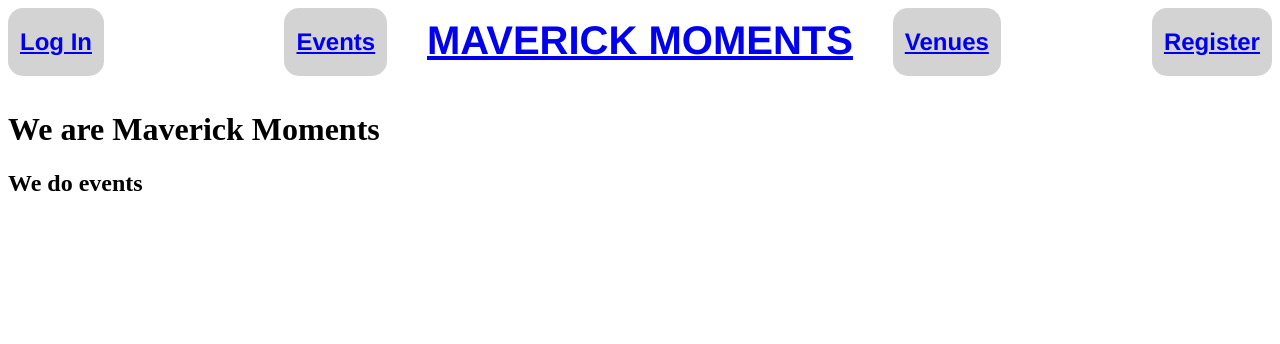
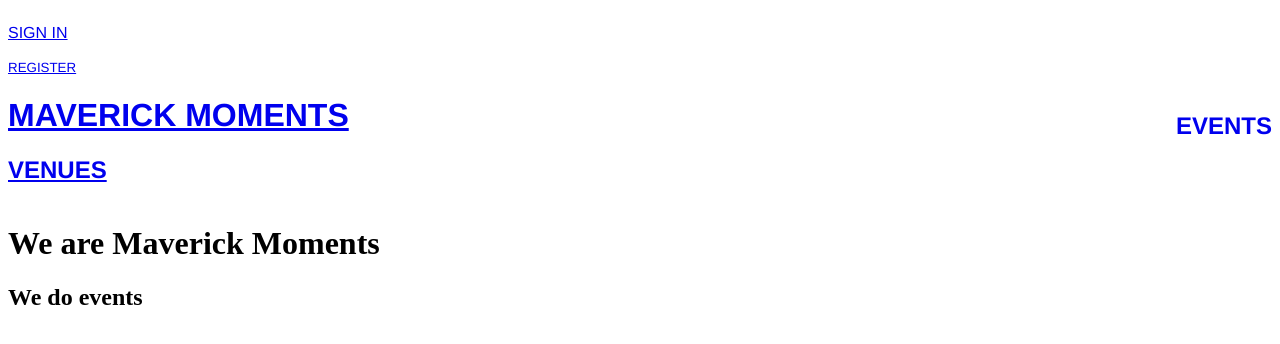
Before and after one commit to acg-UNO/g3-maverick-moments, a Django app: page / in a window 1280 px wide. Shown: the top 344 px of the page. Run offline with Django 5.2, Linux system fonts and the light colour scheme.

Commit message:
top-nav styled (not logged in)

```diff
--- a/EventManager/templates/EventManager/base.html
+++ b/EventManager/templates/EventManager/base.html
@@ -10,44 +10,42 @@
 </head>
 <body>
     <div class="topnav">
-        <div style="width: 30%; float: left;">
+        <div class="topnav-outside">
 
             {% if user.is_authenticated %}
-                <div style="width: 20%; float: left;">
+
+                <div>
                     hello, {{ user.username }}
                 </div>
-                <div style="width: 20%; float: left;">
+                <div>
                     <form action="{% url 'logout' %}" method="post">
                         {% csrf_token %}
                         <button type="submit">Log out</button>
                     </form>
                 </div>
+
             {% else %}
-                <div class="topnav-log_in_register bubble" style="float: left;">
-                    <h2><a href="{% url 'login' %}">Log In</a></h2>
+
+                <div class="topnav-signin">
+                    <p><a href="{% url 'login' %}">SIGN IN</a></p>
+                    <p><small><a href="{% url 'register' %}">REGISTER</a></small></p>
                 </div>
+
             {% endif %}
-            <div class="topnav-events bubble">
-                <h2><a href="{% url 'events' %}">Events</a></h2>
-            </div>
+                <a href="{% url 'events' %}">
+            <div class="navbar-bubble" style="float: right">
+                <h2>EVENTS</h2>
+            </div></a>
         </div>
-        <div style="width: 40%; float: left;">
-            <div class="topnav-mavmoment">
+        <div class="MAVERICK-MOMENTS">
                 <h1><a href="{% url 'index' %}">MAVERICK MOMENTS</a></h1>
-            </div>
         </div>
-        <div style="width: 15%; float: left;">
-            <div class="topnav-venues bubble">
-                <h2><a href="{% url 'venues' %}">Venues</a></h2>
-            </div>
+        <div>
+                <a href="{% url 'venues' %}">
+            <div class="navbar-bubble">
+                <h2>VENUES</h2>
+            </div></a>
         </div>
-        {% if not user.is_authenticated %}
-        <div style="width: 15%; float: left;">
-            <div class="topnav-log_in_register bubble" style="float: right;">
-                <h2><a href="{% url 'register' %}">Register</a></h2>
-            </div>
-        </div>
-        {% endif %}
     </div>
     {% block content %}
     <p> this is the default content block. You gotta put stuff in block content!!! </p>
```
Also changed, not shown: EventManager/static/css/base.css (+40 -13 lines).
